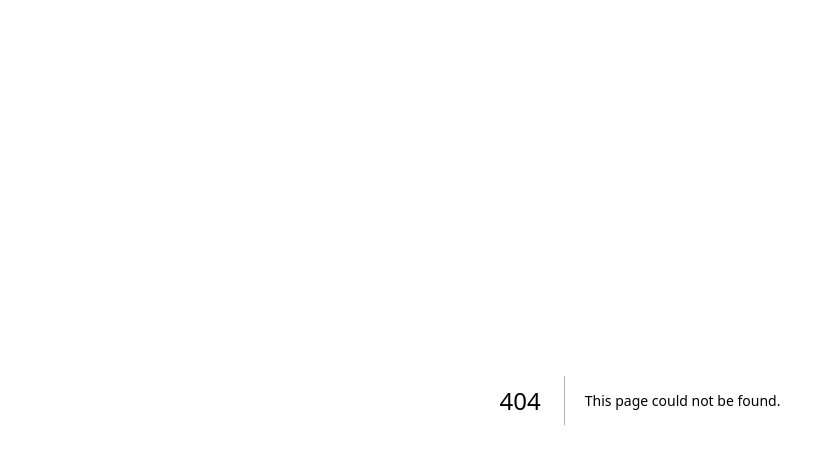
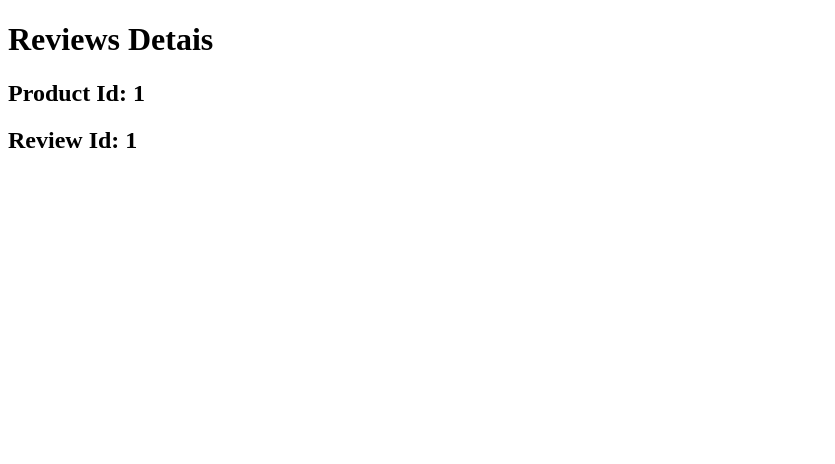
Before and after one commit to VismayaSathyan/next-routing-demo, a Next.js app: page /products/1/reviews/1 in a window 1280 px wide. Before the commit this address had no page. Shown: the top 464 px of the page, without its empty margins (0-835 px from the left). Built offline with nearby package versions, Linux system fonts and the light colour scheme.

Commit message:
nested routes and used params to check the ids passed is rendering the correct content or not

```diff
--- /dev/null
+++ b/src/app/products/[productId]/reviews/[reviewId]/page.tsx
@@ -0,0 +1,8 @@
+export default function ReviewDetails({ params }
+  : { params: { reviewId: string, productId: string } }) {
+  return <>
+    <h1>Reviews Detais</h1>
+    <h2>Product Id: {params.productId}</h2>
+    <h2>Review Id: {params.reviewId} </h2>
+  </>
+}
```
Also changed, not shown: src/app/products/[productId]/reviews/page.tsx (added, +8 -0 lines).
